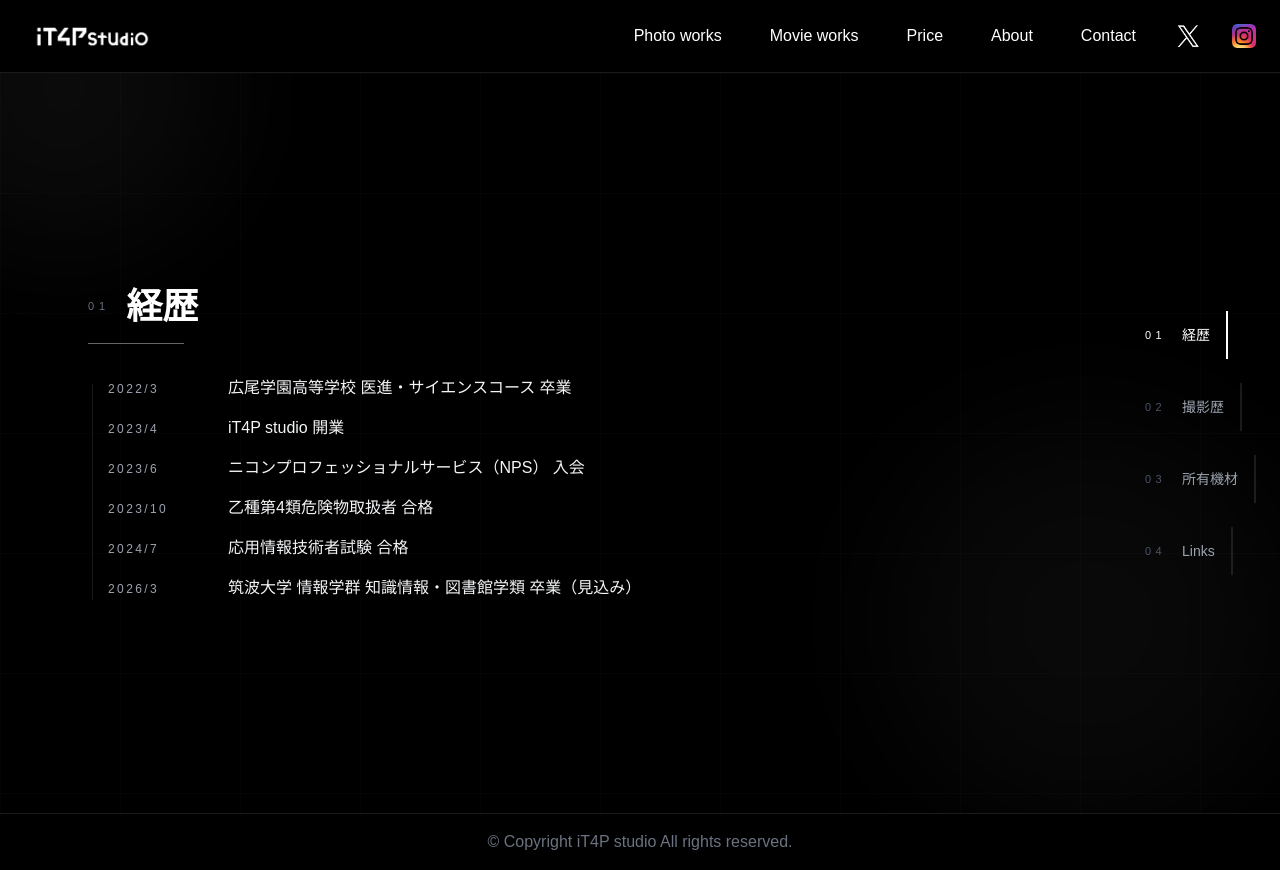
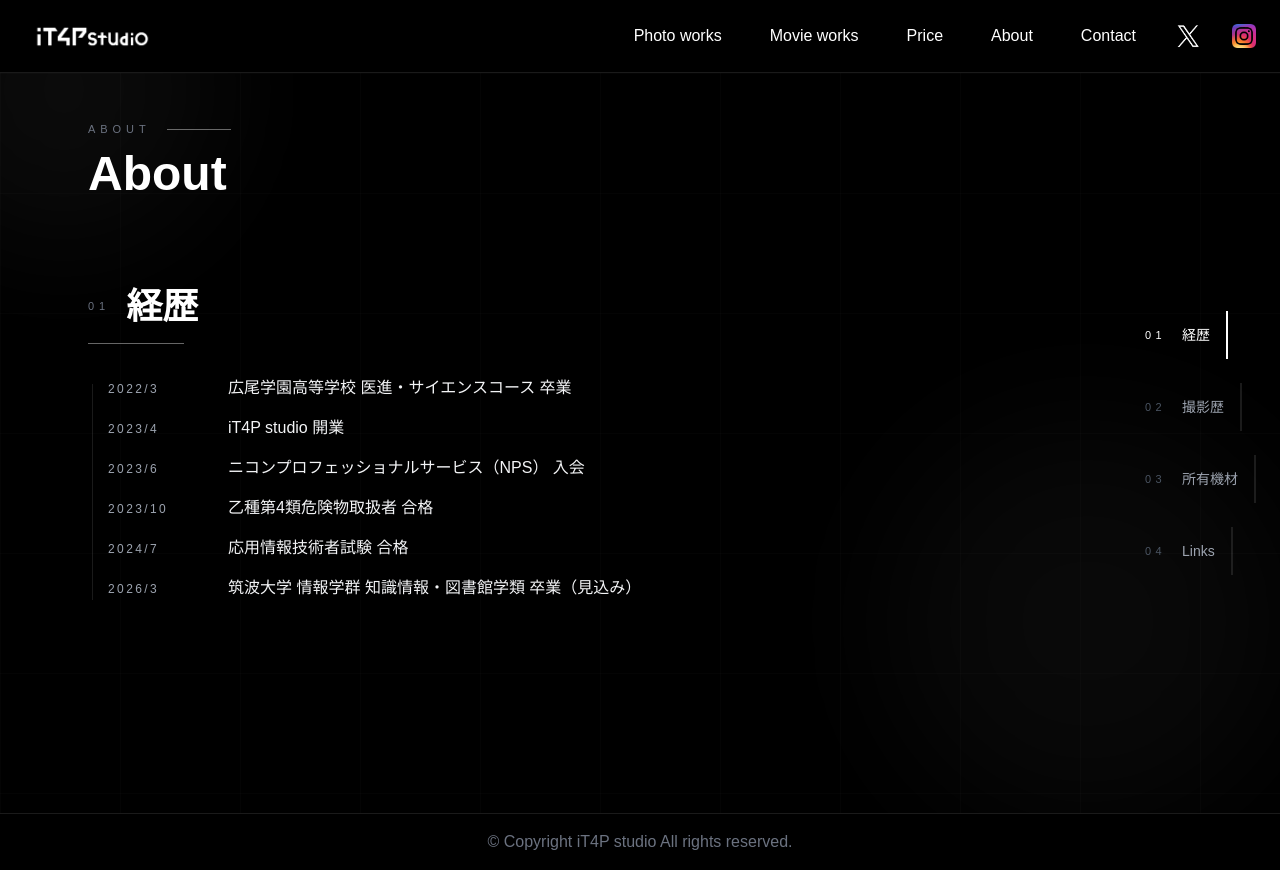
Before and after one commit to iT4P-studio/portfolio, a Next.js app: page /about in a window 1280 px wide. Built offline with nearby package versions, Linux system fonts and the light colour scheme.

Commit message:
about txt high chg

```diff
--- a/app/about/AboutClient.jsx
+++ b/app/about/AboutClient.jsx
@@ -303,6 +303,17 @@ function DesktopView() {
   return (
     <main className="relative min-h-[calc(100vh-60px)] bg-black text-white">
       <AmbientBackground />
+      <motion.div initial="initial" animate="animate" className="absolute inset-x-0 top-12 z-10">
+        <div className="mx-auto max-w-6xl px-6">
+          <div className="flex items-center gap-4 text-gray-500">
+            <span className="text-[11px] tracking-[0.45em]">ABOUT</span>
+            <motion.span variants={variants.rule} className="h-px w-16 origin-left bg-white/40" />
+          </div>
+          <motion.h1 variants={variants.title} className="mt-3 text-4xl font-semibold md:text-5xl">
+            About
+          </motion.h1>
+        </div>
+      </motion.div>
       <div className="relative z-10 mx-auto flex h-[calc(100vh-60px)] max-w-6xl items-center px-6">
         <AnimatePresence mode="wait">
           <motion.section
@@ -365,7 +376,16 @@ function MobileView() {
   return (
     <main className="relative bg-black text-white">
       <AmbientBackground />
-      <div className="relative z-10 mx-auto flex max-w-3xl flex-col gap-12 px-6 py-10">
+      <div className="relative z-10 mx-auto flex max-w-3xl flex-col gap-12 px-6 py-12">
+        <motion.div initial="initial" animate="animate" className="mb-2">
+          <div className="flex items-center gap-4 text-gray-500">
+            <span className="text-[11px] tracking-[0.45em]">ABOUT</span>
+            <motion.span variants={variants.rule} className="h-px w-16 origin-left bg-white/40" />
+          </div>
+          <motion.h1 variants={variants.title} className="mt-3 text-4xl font-semibold md:text-5xl">
+            About
+          </motion.h1>
+        </motion.div>
         {sections.map((section, index) => (
           <motion.section
             key={section.key}
```
Also changed, not shown: 13 other files (tests, documents, lock files or other folders).
